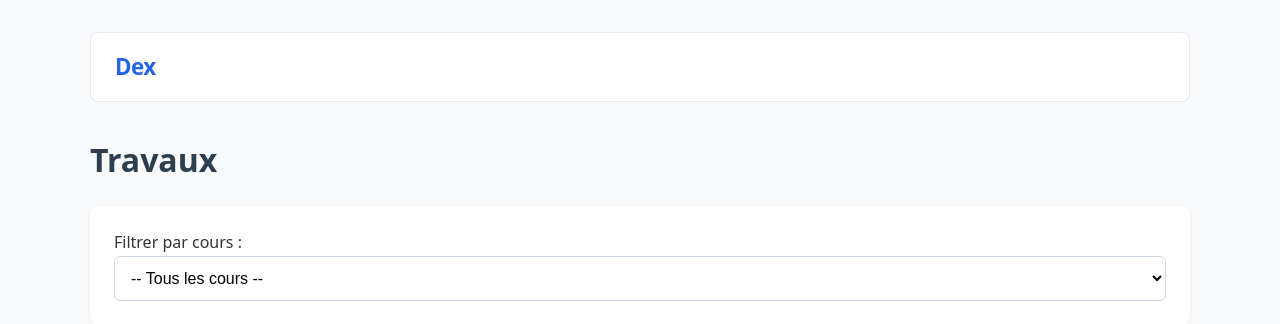
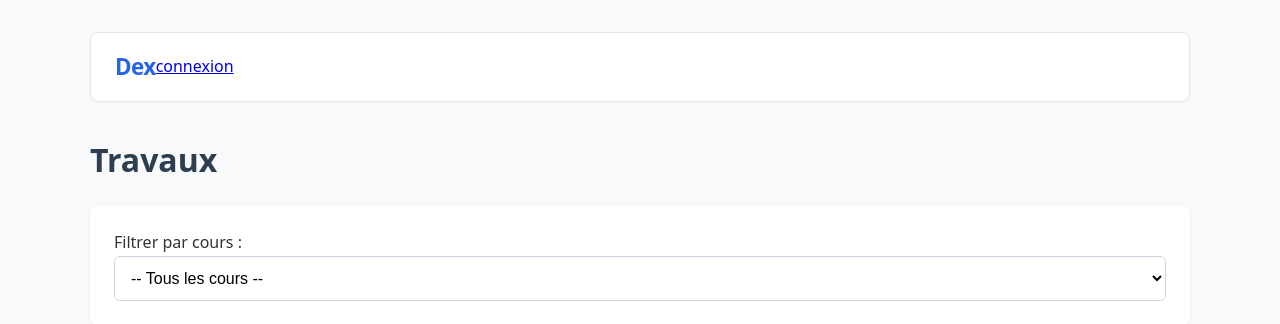
Before and after one commit to Kwizmoon/TP2-Web, a PHP site: page / in a window 1280 px wide. Shown: the top 324 px of the page. Run offline with PHP 8.4, Linux system fonts and the light colour scheme.

Commit message:
Ajout de boutton connexion dans le header

```diff
--- a/site/header.php
+++ b/site/header.php
@@ -1,4 +1,4 @@
 <header class="site-header">
     <a href="index.php" class="logo">Dex</a>
-    <p class="nom"><?= $_SESSION['nom'] ?? "" ?></p>
+    <a href="admin.php" class="btn-connexion">connexion</a>
 </header>
```
